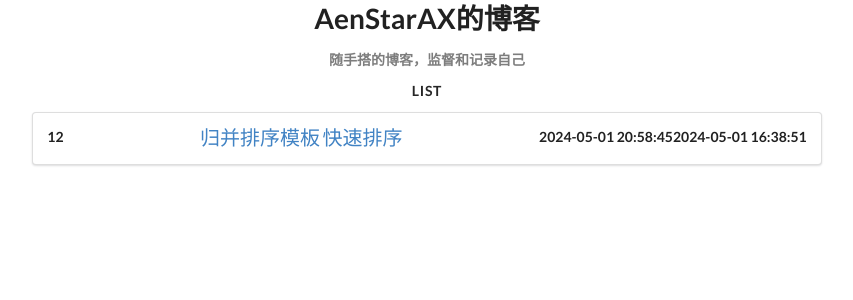
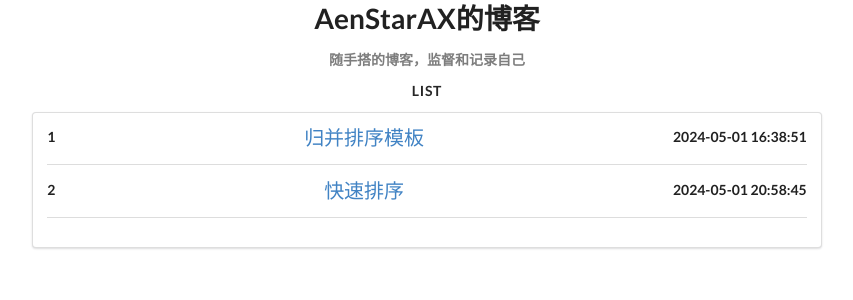
Before and after one commit to aurora-wangq/AenStarBlog, a Django app: page / in a window 1280 px wide. Shown: the top 300 px of the page, without its empty margins (213-1066 px from the left). Run offline with Django 5.2, Linux system fonts and the light colour scheme; some libraries are stand-ins or nearby versions.

Commit message:
new post & fixed some bug

```diff
--- a/post/templates/post/index.html
+++ b/post/templates/post/index.html
@@ -23,10 +23,12 @@
                 <h4 class="ui horizontal divider">LIST</h4>
                 <div class="ui segment">
                     {% for post in posts %}
-                    <b style="float: left;">{{ post.id }}</b>
-                    <a href="{% url 'post:view' post.id %}" style="float: center;font-size: 20px;">{{ post.title }}</a>
-
-                    <b style="float: right;">{{ post.date }}</b>
+                    <div>
+                        <b style="float: left;">{{ post.id }}</b>
+                        <a href="{% url 'post:view' post.id %}" style="float: center;font-size: 20px;">{{ post.title }}</a>
+                        <b style="float: right;">{{ post.date }}</b>
+                    </div>
+                    <div class="ui divider"></div>
                     {% endfor %}
                 </div>
             </div>
```
